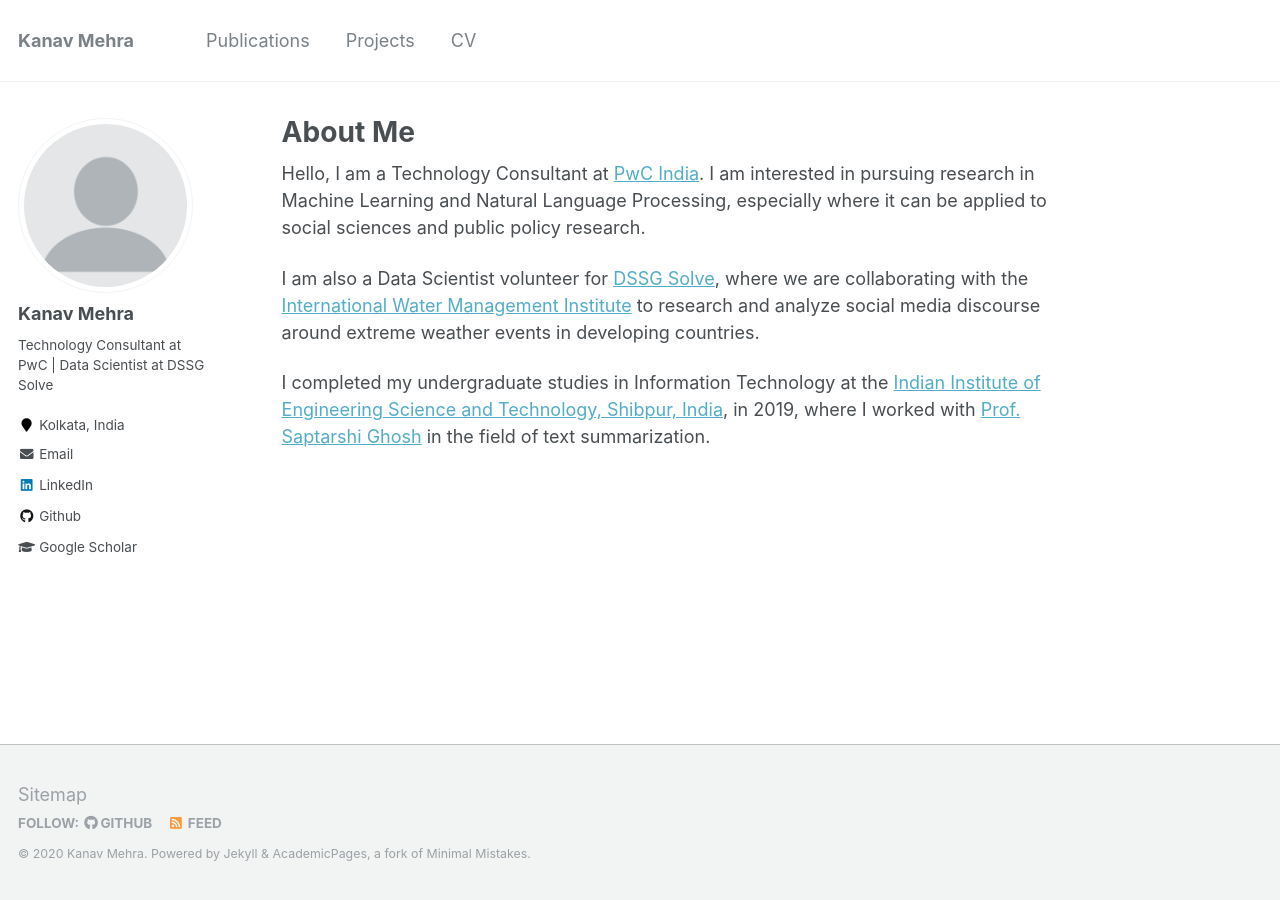
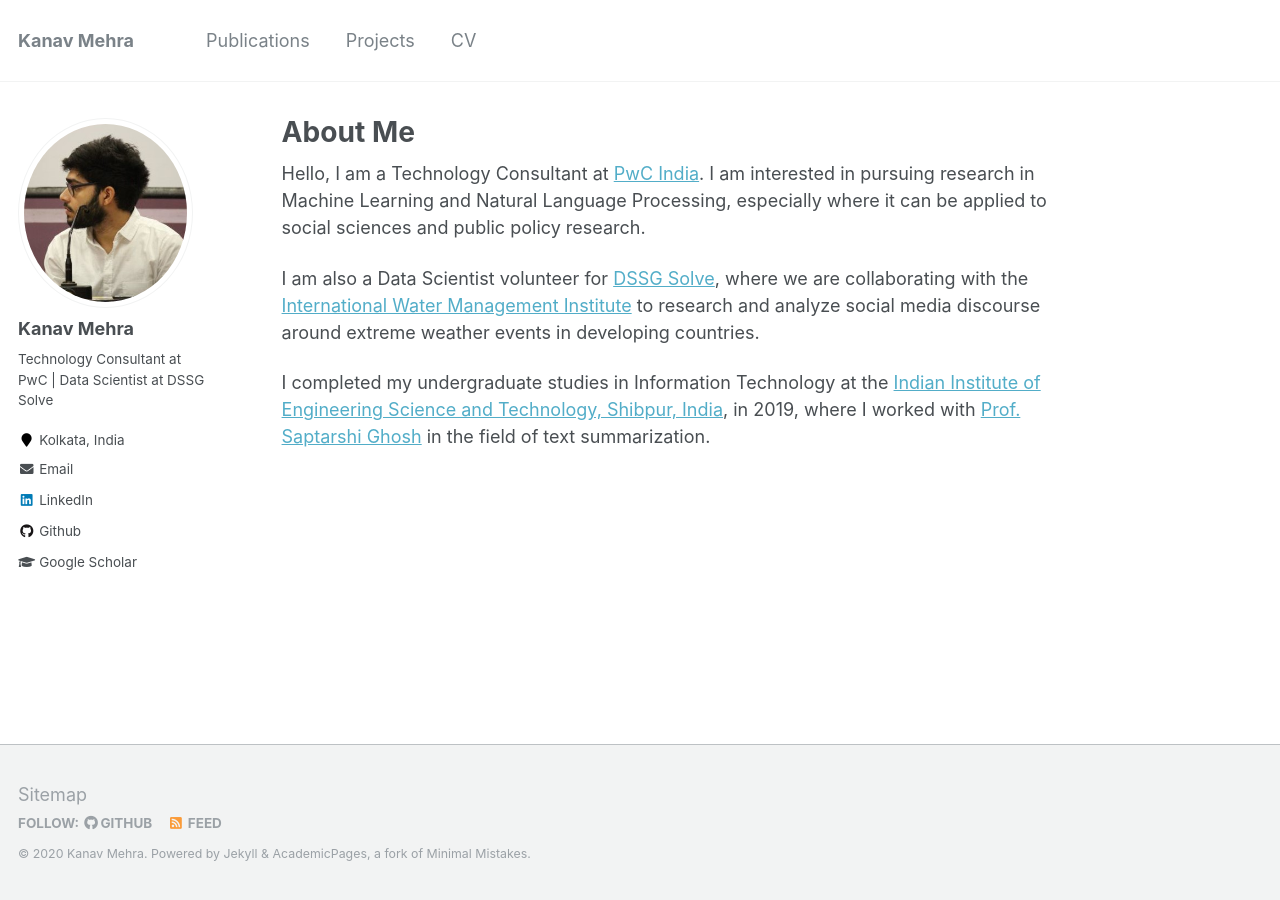
Before and after one commit to kanav-mehra/kanav-mehra.github.io, a Jekyll site: the page built from _pages/about.md, in a window 1280 px wide. Built offline with Jekyll 4.4.1, drawn with Linux system fonts in a browser that asks for light colours.

Commit message:
Added photo

```diff
--- a/_config.yml
+++ b/_config.yml
@@ -81,7 +81,7 @@ analytics:
 # Site Author
 author:
   name             : "Kanav Mehra"
-  avatar           : "profile.png"
+  avatar           : "img.jpg"
   bio              : "Technology Consultant at PwC | Data Scientist at DSSG Solve"
   location         : "Kolkata, India"
   employer         :
--- a/_data/authors.yml
+++ b/_data/authors.yml
@@ -5,7 +5,7 @@ Name Name:
   uri         : "http://name.com"
   email       : "name@name.com"
   bio         : "This is the first name."
-  avatar      : "bio-photo-2.jpg"
+  avatar      : "img.jpg"
   twitter     : "name"
   google_plus : "Name"
 
```
Also changed, not shown: images/img.JPG (added).
